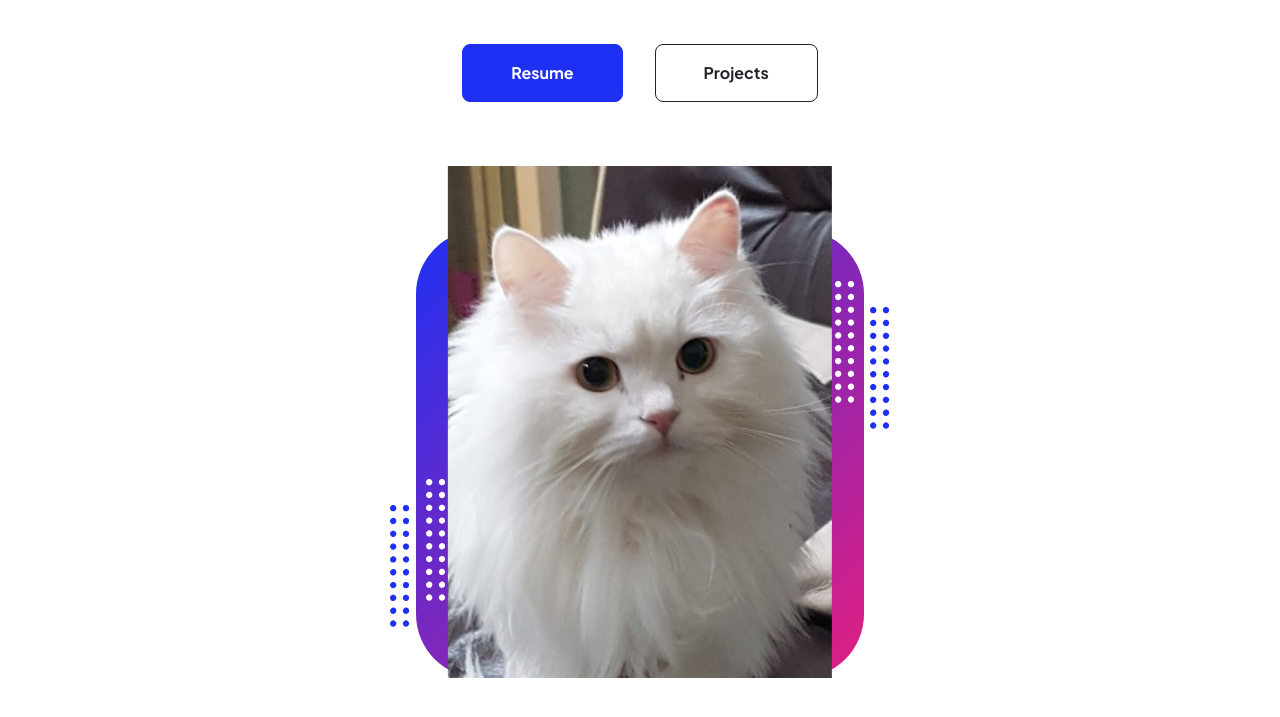
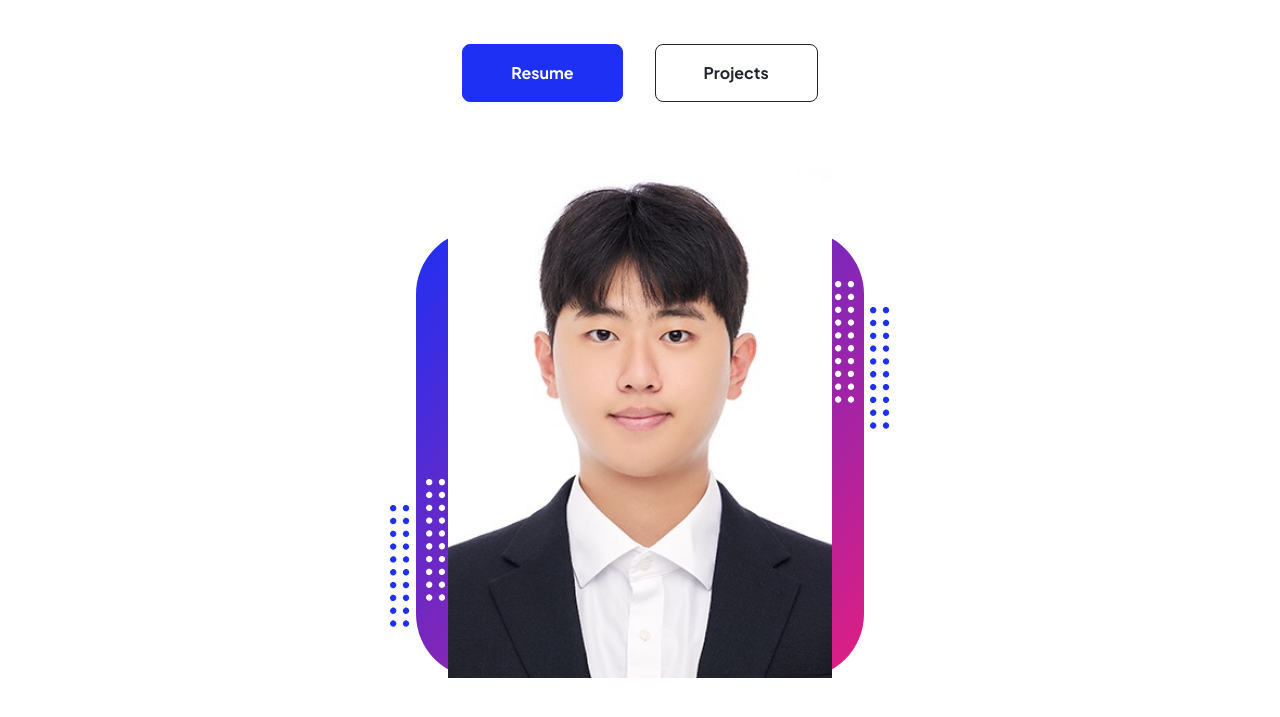
Before and after one commit to cksfuf/cksfuf.github.io, a plain HTML site: page index.html in a window 1280 px wide. Shown: the part 291-1008 px from the top of the page. Drawn offline with nearby package versions, Linux system fonts and the light colour scheme.

Commit message:
사진 변경

```diff
--- a/index.html
+++ b/index.html
@@ -56,7 +56,7 @@
                                 <div class="profile bg-gradient-primary-to-secondary">
                                     <!-- TIP: For best results, use a photo with a transparent background like the demo example below-->
                                     <!-- Watch a tutorial on how to do this on YouTube (link)-->
-                                    <img class="profile-img" src="assets/cat.jfif" alt="..." />
+                                    <img class="profile-img" src="assets/chanryeol.jpg" alt="..." />
                                     <div class="dots-1">
                                         <!-- SVG Dots-->
                                         <svg version="1.1" xmlns="http://www.w3.org/2000/svg" xmlns:xlink="http://www.w3.org/1999/xlink" x="0px" y="0px" viewBox="0 0 191.6 1215.4" style="enable-background: new 0 0 191.6 1215.4" xml:space="preserve">
```
Also changed, not shown: assets/chanryeol.jpg (added).
